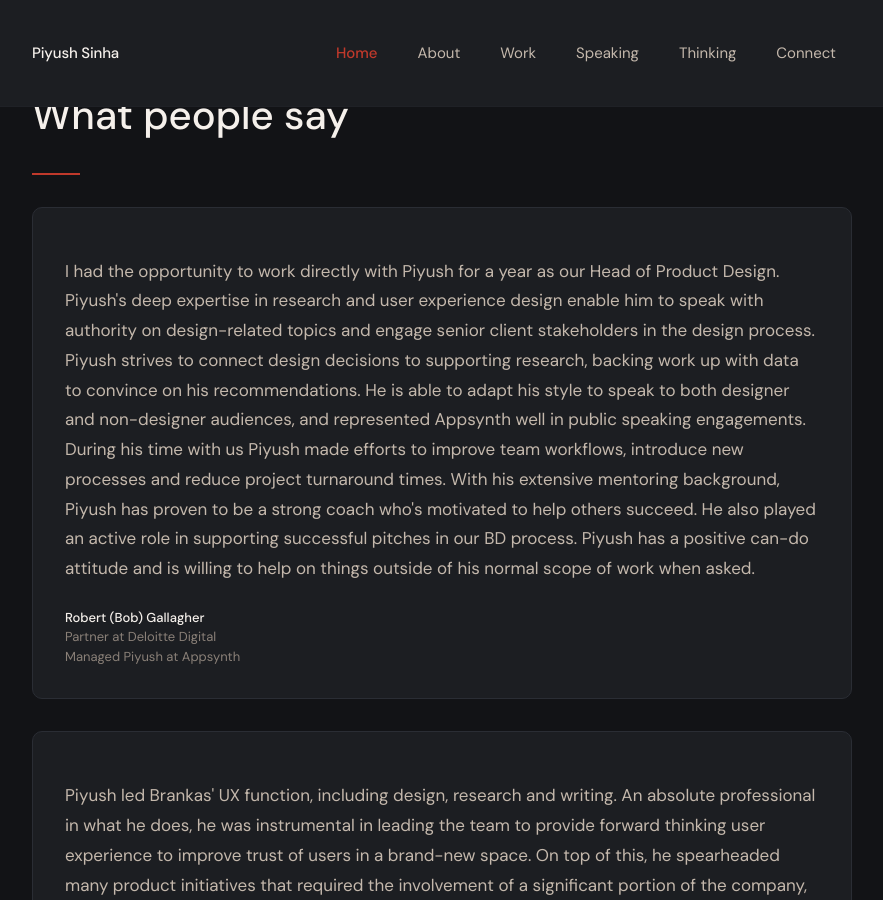
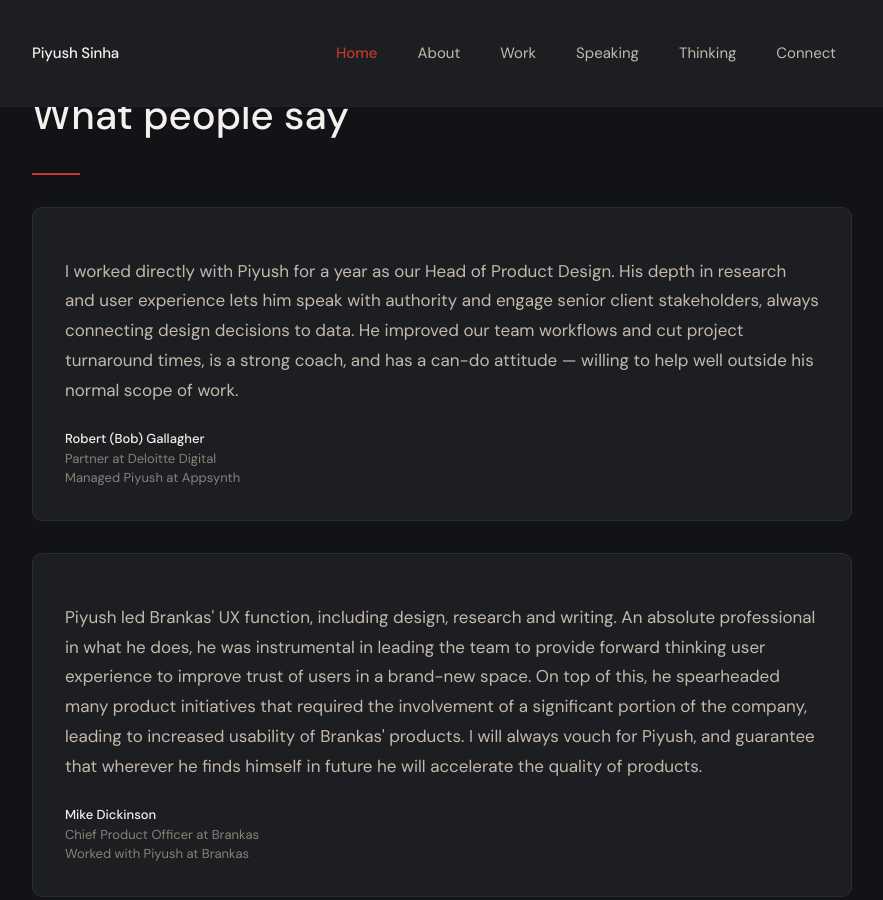
Before and after one commit to piyushsinha/piyushsinha.github.io, a Jekyll site: the page built from index.html, in a window 1280 px wide and 900 px high, scrolled down 3804 px. Shown: the whole window, without its empty margins (198-1081 px from the left). Built offline with Jekyll 4.4.1, drawn with Linux system fonts in a browser that asks for light colours.

Commit message:
Add files via upload

```diff
--- a/_data/testimonials.yml
+++ b/_data/testimonials.yml
@@ -1,5 +1,5 @@
 - quote: >
-    I had the opportunity to work directly with Piyush for a year as our Head of Product Design. Piyush's deep expertise in research and user experience design enable him to speak with authority on design-related topics and engage senior client stakeholders in the design process. Piyush strives to connect design decisions to supporting research, backing work up with data to convince on his recommendations. He is able to adapt his style to speak to both designer and non-designer audiences, and represented Appsynth well in public speaking engagements. During his time with us Piyush made efforts to improve team workflows, introduce new processes and reduce project turnaround times. With his extensive mentoring background, Piyush has proven to be a strong coach who's motivated to help others succeed. He also played an active role in supporting successful pitches in our BD process. Piyush has a positive can-do attitude and is willing to help on things outside of his normal scope of work when asked.
+    I worked directly with Piyush for a year as our Head of Product Design. His depth in research and user experience lets him speak with authority and engage senior client stakeholders, always connecting design decisions to data. He improved our team workflows and cut project turnaround times, is a strong coach, and has a can-do attitude — willing to help well outside his normal scope of work.
   name: "Robert (Bob) Gallagher"
   role: "Partner at Deloitte Digital"
   context: "Managed Piyush at Appsynth"
```
